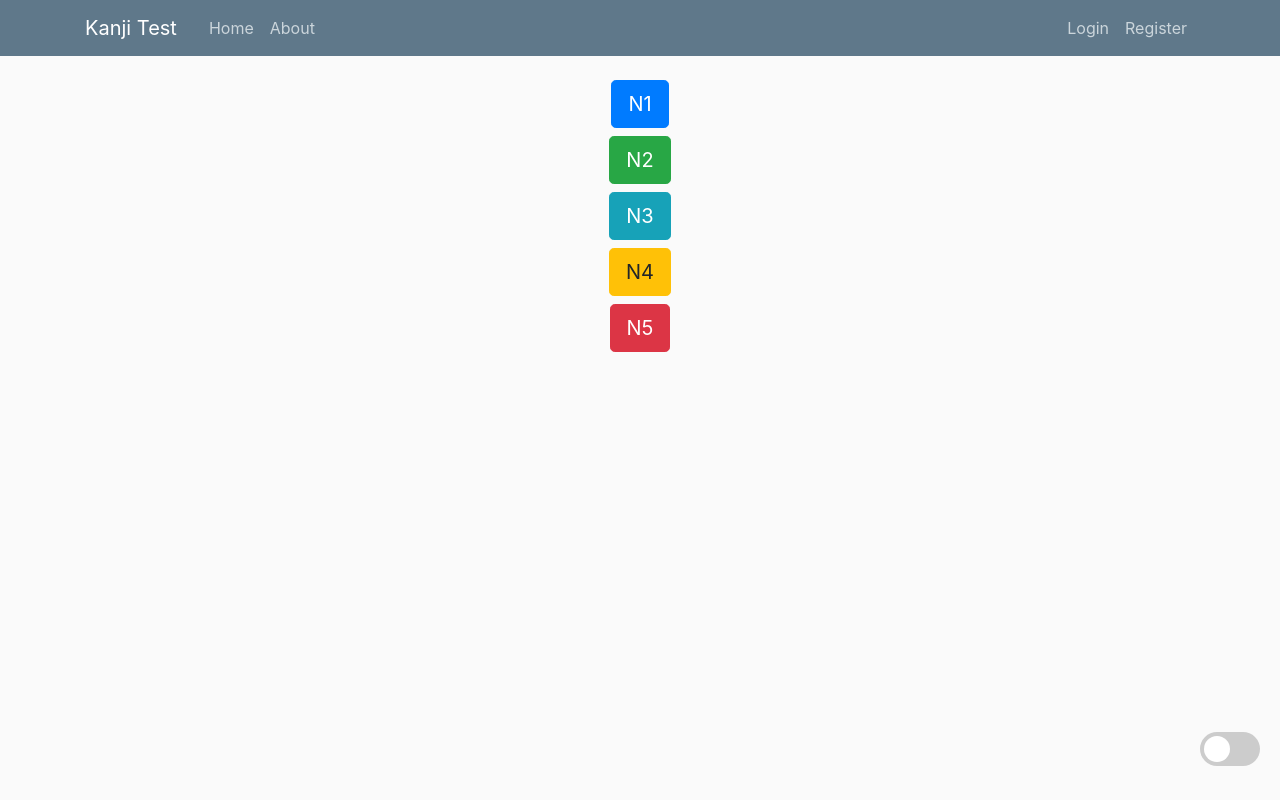
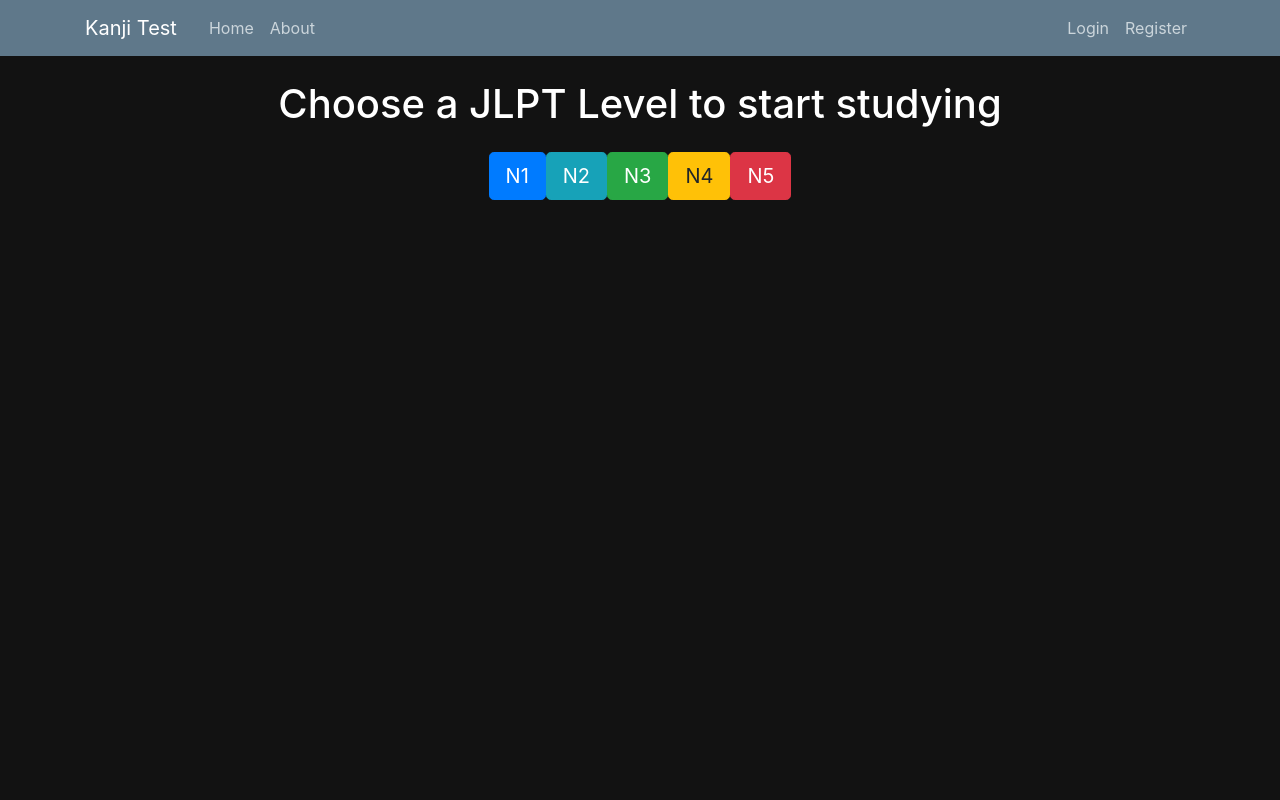
Before and after one commit to just1nt1me/kanji_app, a Django app: page /study in a window 1280 px wide. Run offline with Django 4.2, Linux system fonts and the light colour scheme; parts of the project's set-up code (start-up, migrations or seed data) failed here and were passed over; some libraries are stand-ins or nearby versions.

Commit message:
change default CSS to dark mode

```diff
--- a/level_test/static/level_test/kanji-test.css
+++ b/level_test/static/level_test/kanji-test.css
@@ -1,4 +1,4 @@
-body {
+/* body {
   font-family: 'Arial', sans-serif;
   background-color: #f3f3f3;
   text-align: center;
@@ -11,7 +11,7 @@ h1 {
 
 h2 {
   color: #555;
-}
+} */
 
 #currentKanji {
   font-size: 80px;
@@ -24,7 +24,7 @@ h2 {
 
 input[type="text"] {
   font-size: 20px;
-  padding: 10px;
+  /* padding: 10px; */
   border: 2px solid #cccccc;
   width: 300px;
   transition: border-color 0.3s;
--- a/level_test/static/level_test/main.css
+++ b/level_test/static/level_test/main.css
@@ -1,11 +1,14 @@
 body {
-  background: #fafafa;
-  color: #333333;
-  margin-top: 5rem;
+  background-color: #121212;
+  color: #e0e0e0;
 }
 
 h1, h2, h3, h4, h5, h6 {
   color: #ffffff;
+}
+
+main {
+  padding-top: 40px;
 }
 
 ul {
@@ -29,111 +32,9 @@ ul {
 }
 
 .content-section {
-  background: #ffffff;
   padding: 3px 20px;
   border: 1px solid #000000;
   border-radius: 3px;
+  margin-top: 15px;
   margin-bottom: 20px;
 }
-
-.article-title {
-  color: #444444;
-}
-
-a.article-title:hover {
-  color: #428bca;
-  text-decoration: none;
-}
-
-.article-content {
-  white-space: pre-line;
-}
-
-.article-img {
-  height: 65px;
-  width: 65px;
-  margin-right: 16px;
-}
-
-.article-metadata {
-  padding-bottom: 1px;
-  margin-bottom: 4px;
-  border-bottom: 1px solid #e3e3e3
-}
-
-.article-metadata a:hover {
-  color: #333;
-  text-decoration: none;
-}
-
-.article-svg {
-  width: 25px;
-  height: 25px;
-  vertical-align: middle;
-}
-
-.account-img {
-  height: 125px;
-  width: 125px;
-  margin-right: 20px;
-  margin-bottom: 16px;
-}
-
-.account-heading {
-  font-size: 2.5rem;
-}
-
-#darkModeContainer {
-  position: fixed;
-  bottom: 20px;
-  right: 20px;
-  z-index: 9999;
-}
-
-.switch {
-  position: relative;
-  display: inline-block;
-  width: 60px;
-  height: 34px;
-}
-
-.switch input {
-  display: none;
-}
-
-.slider {
-  position: absolute;
-  cursor: pointer;
-  top: 0;
-  left: 0;
-  right: 0;
-  bottom: 0;
-  background-color: #ccc;
-  transition: .4s;
-  border-radius: 34px;
-}
-
-.slider:before {
-  position: absolute;
-  content: "";
-  height: 26px;
-  width: 26px;
-  left: 4px;
-  bottom: 4px;
-  background-color: white;
-  transition: .4s;
-  border-radius: 50%;
-}
-
-input:checked + .slider {
-  background-color: #2196F3;
-}
-
-input:checked + .slider:before {
-  transform: translateX(26px);
-}
-
-body.dark-mode {
-  background-color: #121212;
-  color: #e0e0e0;
-}
--- a/level_test/templates/level-test/base.html
+++ b/level_test/templates/level-test/base.html
@@ -41,12 +41,6 @@
     </header>
     <main>
           {% block content %}{% endblock %}
-      <div id="darkModeContainer">
-        <label class="switch">
-            <input type="checkbox" id="darkModeToggle">
-            <span class="slider"></span>
-        </label>
-      </div>
     </main>
 
     <!-- Optional JavaScript -->
@@ -57,35 +51,6 @@
 
     <!-- Custom Scripts Block -->
     {% block scripts %}
-    <script>
-      const darkModeToggle = document.getElementById('darkModeToggle');
-
-      darkModeToggle.addEventListener('change', function() {
-          if (this.checked) {
-              document.body.classList.add('dark-mode');
-          } else {
-              document.body.classList.remove('dark-mode');
-          }
-      });
-
-      document.addEventListener('DOMContentLoaded', function() {
-          if (localStorage.getItem('dark-mode') === 'enabled') {
-              darkModeToggle.checked = true;
-              document.body.classList.add('dark-mode');
-          }
-      });
-
-      darkModeToggle.addEventListener('change', function() {
-          if (this.checked) {
-              document.body.classList.add('dark-mode');
-              localStorage.setItem('dark-mode', 'enabled');
-          } else {
-              document.body.classList.remove('dark-mode');
-              localStorage.removeItem('dark-mode');
-          }
-      });
-
-    </script>
     {% endblock %}
 
   </body>
--- a/level_test/templates/level-test/kanji-test.html
+++ b/level_test/templates/level-test/kanji-test.html
@@ -2,8 +2,8 @@
 {% load static %}
 
 {% block styles %}
-    <!-- <link rel="stylesheet" href="{% static 'level_test/main.css' %}">
-    <link rel="stylesheet" href="{% static 'level_test/kanji-test.css' %}"> -->
+     <link rel="stylesheet" href="{% static 'level_test/main.css' %}">
+    <!--<link rel="stylesheet" href="{% static 'level_test/kanji-test.css' %}"> -->
 {% endblock %}
 
 {% block content %}
--- a/study_decks/templates/registration/login.html
+++ b/study_decks/templates/registration/login.html
@@ -9,7 +9,7 @@
                 {{ form|crispy }}
             </fieldset>
             <div class="form-group">
-                <button class="btn btn-outline-info" type="submit">Login</button>
+                <button class="btn btn-info" type="submit">Login</button>
             </div>
         </form>
         <div class="border-top pt-3">
--- a/study_decks/templates/study-decks/study.html
+++ b/study_decks/templates/study-decks/study.html
@@ -8,28 +8,12 @@
 
 {% block content %}
 <main role="main" class="container">
-  <!-- <h1 class="text-center">Welcome to the JLPT Kanji Study website</h1>
-  <p class="text-center">Choose an option below to get started</p> -->
-  <div class="row justify-content-center">
-    <form action="{% url 'study-level' jlpt_level='n1' %}" method="get">
-      <button type="submit" class="btn btn-primary btn-lg mb-2">N1</button>
-    </form>
-  </div>
-  <div class="row justify-content-center">
-    <form action="{% url 'study-level' jlpt_level='n2' %}" method="get">
-      <button type="submit" class="btn btn-success btn-lg mb-2">N2</button>
-    </form>
-  </div>
-  <!-- <div class="row justify-content-center">
-    <a href="{% url 'study-level' jlpt_level=2 %}" class="btn btn-success btn-lg mb-2">N2</a>
-  </div> -->
-  <div class="row justify-content-center">
-    <a href="{% url 'study-level' jlpt_level='n3' %}" class="btn btn-info btn-lg mb-2">N3</a>
-  </div>
-  <div class="row justify-content-center">
+  <h1 class="text-center">Choose a JLPT Level to start studying</h1>
+  <div class="row justify-content-center my-4">
+    <a href="{% url 'study-level' jlpt_level='n1' %}" class="btn btn-primary btn-lg mb-2">N1</a>
+    <a href="{% url 'study-level' jlpt_level='n2' %}" class="btn btn-info btn-lg mb-2">N2</a>
+    <a href="{% url 'study-level' jlpt_level='n3' %}" class="btn btn-success btn-lg mb-2">N3</a>
     <a href="{% url 'study-level' jlpt_level='n4' %}" class="btn btn-warning btn-lg mb-2">N4</a>
-  </div>
-  <div class="row justify-content-center">
     <a href="{% url 'study-level' jlpt_level='n5' %}" class="btn btn-danger btn-lg mb-2">N5</a>
   </div>
 </main>
```
Also changed, not shown: 2 other files.
